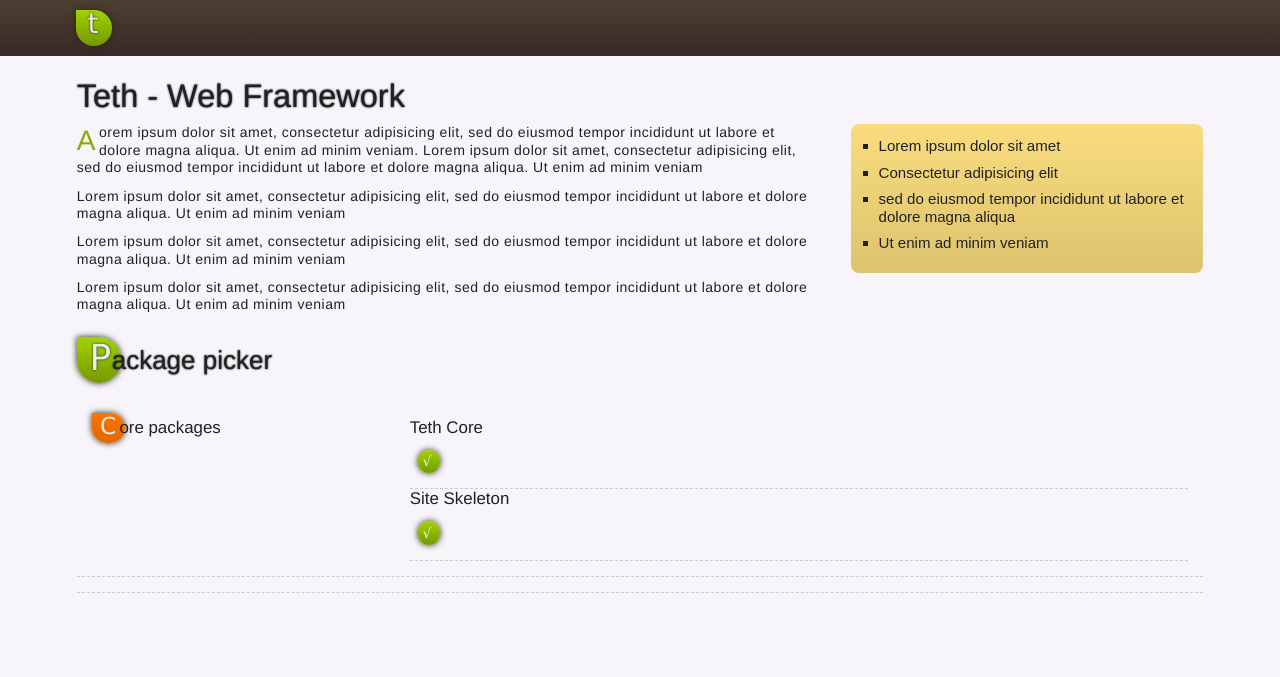
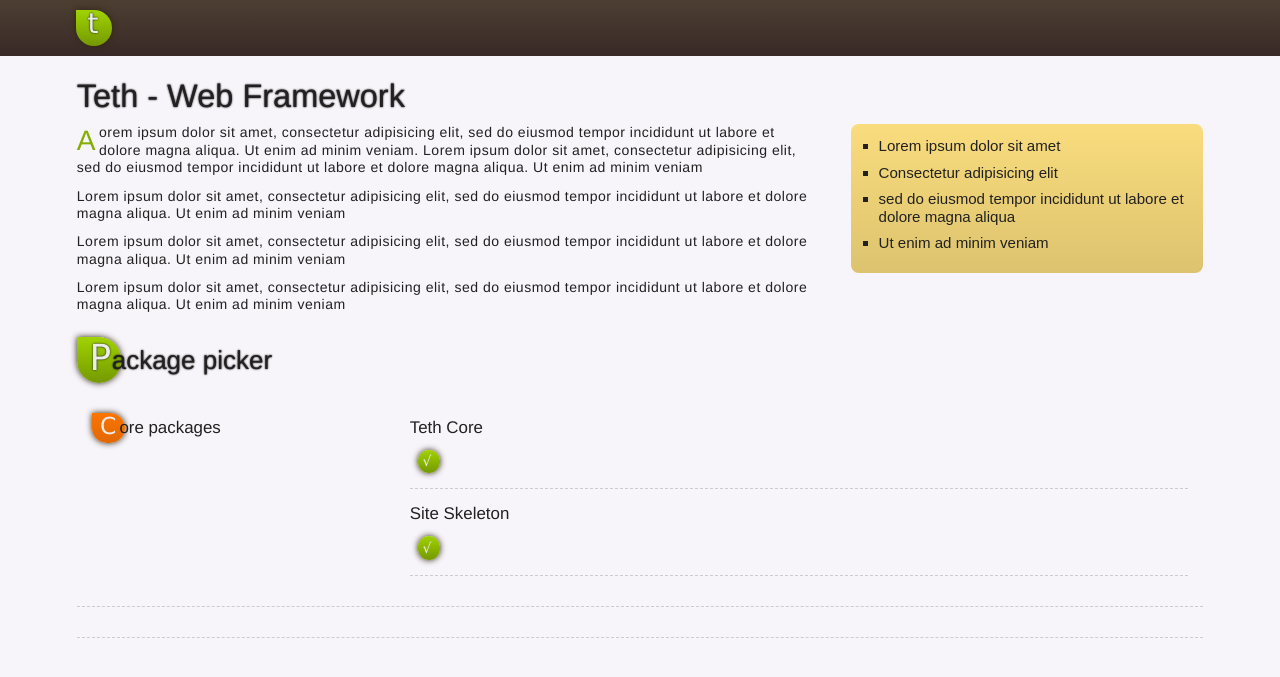
Before and after one commit to charlesmarshall/teth, a Jekyll site: the page built from index.html, in a window 1280 px wide. Shown: the top 677 px of the page. Built offline with Jekyll 4.4.1, drawn with Linux system fonts in a browser that asks for light colours; comment, search, counter and statistics services are not loaded.

Commit message:
last child

```diff
--- a/stylesheets/v1/styles.css
+++ b/stylesheets/v1/styles.css
@@ -164,8 +164,12 @@ ul.inline li, ol.inline li{float:left;}
 
   #picker fieldset .package, #picker .package_list{
     padding-bottom:15px;
+    margin-bottom:15px;
     border-bottom:1px dashed #ccc;
   }
+   .packages .package:last-child{
+     border-bottom-width:0;
+   }
 /*footer*/
 #footer{
   padding:20px 0;
```
